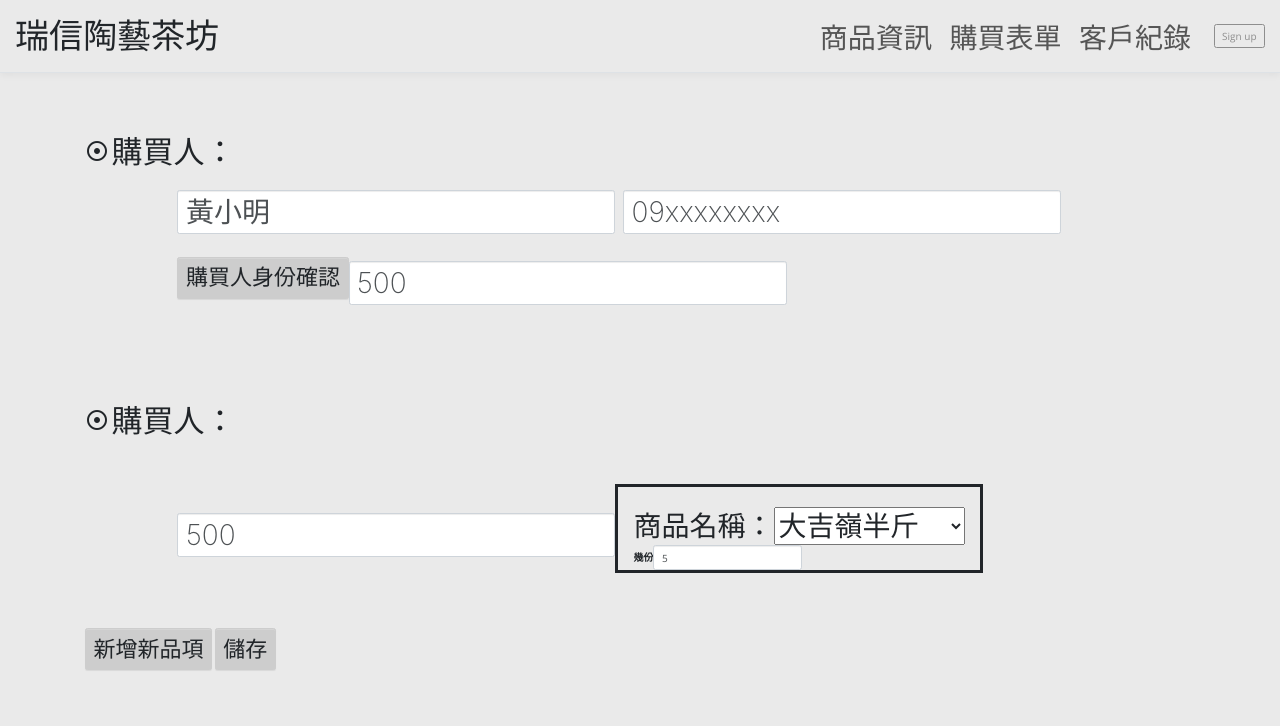
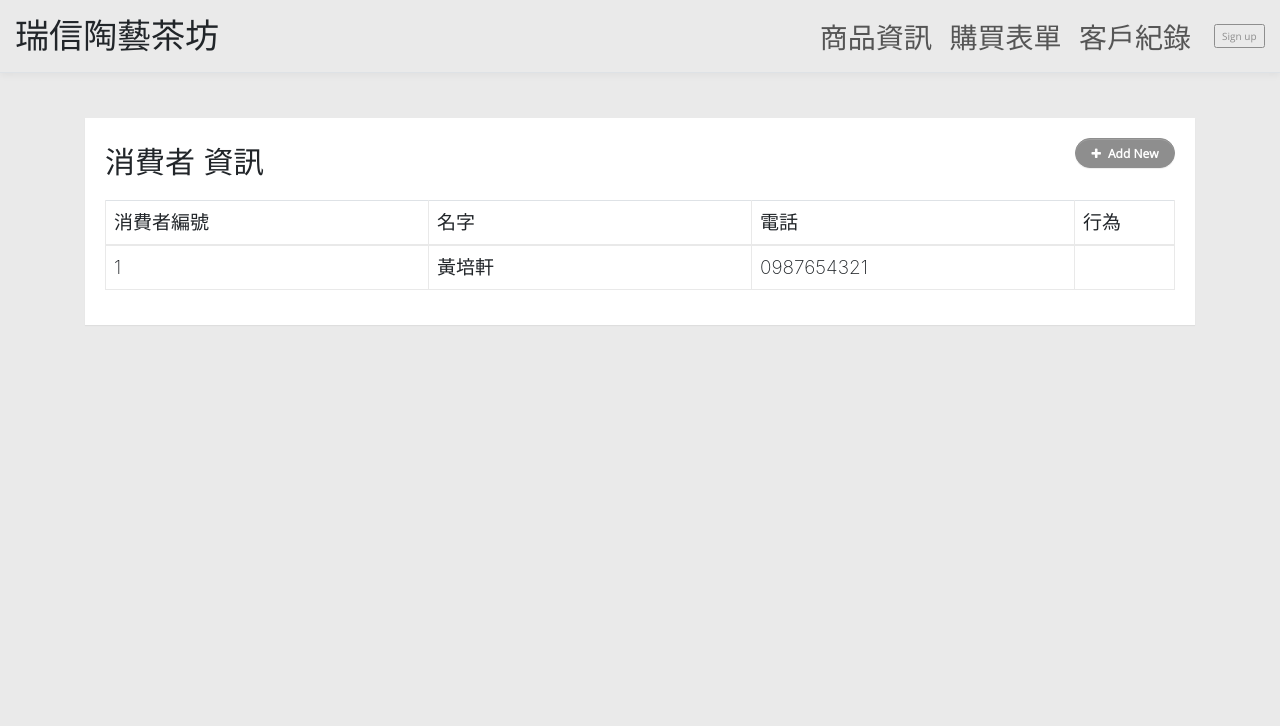
Before and after one commit to 19910101bacon/Tea_platform, a plain HTML site: page front_end/purchases/purchase.html in a window 1280 px wide. Drawn offline with nearby package versions, Linux system fonts and the light colour scheme.

Commit message:
Revise HTML links from Bacon

```diff
--- a/front_end/purchases/purchase.html
+++ b/front_end/purchases/purchase.html
@@ -18,12 +18,17 @@
   <link rel="stylesheet" href="../css/wireframe.css">
   <link rel="stylesheet" href="../css/style.css">
 
+  <script src="https://code.jquery.com/jquery-3.3.1.slim.min.js" integrity="sha384-q8i/X+965DzO0rT7abK41JStQIAqVgRVzpbzo5smXKp4YfRvH+8abtTE1Pi6jizo" crossorigin="anonymous"></script>
+  <script src="https://cdnjs.cloudflare.com/ajax/libs/popper.js/1.14.3/umd/popper.min.js" integrity="sha384-ZMP7rVo3mIykV+2+9J3UJ46jBk0WLaUAdn689aCwoqbBJiSnjAK/l8WvCWPIPm49" crossorigin="anonymous"></script>
+  <script src="https://stackpath.bootstrapcdn.com/bootstrap/4.1.3/js/bootstrap.min.js" integrity="sha384-ChfqqxuZUCnJSK3+MXmPNIyE6ZbWh2IMqE241rYiqJxyMiZ6OW/JmZQ5stwEULTy" crossorigin="anonymous"></script>
+  <script src="../js/javascript_customer.js"></script>
+  <script src="../js/javascript_style.js"></script>
 
 </head>
 
 <body class="bg-light">
   <div class="d-flex flex-column flex-md-row align-items-center p-3 mb-3 box-shadow border-bottom">
-    <h1 class="my-0 mr-md-auto font-weight-normal h1" style="" contenteditable="true"><b>瑞信陶藝茶坊</b></h1>
+    <a class="my-0 mr-md-auto font-weight-normal h1" href="../index.html"><b>瑞信陶藝茶坊</b></a>
     <nav class="my-2 my-md-0 mr-md-3">
       <a class="p-2 text-dark" href="../items/item.html" style="font-size:28px">商品資訊</a>
       <a class="p-2 text-dark" href="../purchases/purchase.html" style="font-size:28px">購買表單</a>
@@ -33,75 +38,50 @@
   </div>
 
 
-  <div class="py-5">
-    <div class="container">
-      <div class="row">
-        <div class="col-md-12">
-          <i class="material-icons">adjust</i>
-          <a class="h2"> 購買人：</a>
-          <form class="form-inline offset-xl-1">
-            <div class="form-group">
-              <input type="text" class="form-control h3" id="inputnameinline" placeholder="黃小明" style="height:120%"> </div>
-            <div class="form-group">
-              <input type="tel" class="form-control mx-2 h3" id="inputtellphoneinline" placeholder="09xxxxxxxx" style="height:120%"> </div>
-              <button type="button" class="btn btn-primary h5" id="customer-confirm">購買人身份確認</button>
-
-            <input type="text" class="form-control h3" id="inputmoney" placeholder="500" style="height:120%">
-          </form>
+  <div class="container">
+    <div class="table-wrapper">
+      <div class="table-title">
+        <div class="row">
+          <div class="col-sm-8">
+            <h2 style="font-size:30px">消費者 <b>資訊</b></h2>
+          </div>
+          <div class="col-sm-4">
+            <button type="button" class="btn btn-info add-new"><i class="fa fa-plus"></i> Add New</button>
+          </div>
         </div>
       </div>
+      <table class="table table-bordered">
+        <thead>
+          <tr>
+            <th class="col col1 h6" data-column="col1" >消費者編號</th>
+            <th class="col col2 h6" data-column="col2" >名字</th>
+            <th class="col col3 h6" data-column="col3" >電話</th>
+            <th class="col col3 h6" data-column="col4" >行為</th>
+          </tr>
+        </thead>
+        <tbody>
+          <tr>
+            <td class="col col1 h6" data-column="col1" >1</td>
+            <td class="col col2 h6" data-column="col2" >黃培軒</td>
+            <td class="col col3 h6" data-column="col3" >0987654321</td>
+            <td>
+              <a class="add" title="Add" data-toggle="tooltip"><i class="material-icons">&#xE03B;</i></a>
+              <a class="edit" title="Edit" data-toggle="tooltip"><i class="material-icons">&#xE254;</i></a>
+            </td>
+          </tr>
+
+        </tbody>
+      </table>
     </div>
   </div>
-
-  <div class="py-5">
-    <div class="container">
-      <div class="row">
-        <div class="col-md-12">
-          <i class="material-icons">adjust</i>
-          <a class="h2"> 購買人：</a>
-          <form class="form-inline offset-xl-1">
-            <input type="text" class="form-control h3" id="inputmoney" placeholder="500" style="height:120%">
 
 
 
 
-  <div class="py-5" id="container">
-    <div class="container" style="border-style: solid">
-      <div class="row">
-        <div class="col-md-12">
-          <form class="">
-
-            <div class="form-group">
-              <label class="h3" for="Cname">商品名稱：
-                <select name="Iname" id="Iname">
-                  <option class="h4" value="大吉嶺半斤">大吉嶺半斤</option>
-                  <option value="高山青茶二兩">高山青茶二兩</option>
-                </select>
-              </label>
-            </div>
-
-            <div class="form-group">
-              <label style="display: inline-block">幾份</label>
-              <input type="number" class="form-control" id="amount" placeholder="5">
-            </div>
-          </form>
-        </div>
-      </div>
-    </div>
-  </div>
-
-
-  <button type="button" class="btn btn-primary h5" id="Add">新增新品項</button>
-  <button type="button" class="btn btn-primary h5" id="Save">儲存</button>
 
 
 
 
-  <script src="https://code.jquery.com/jquery-3.3.1.slim.min.js" integrity="sha384-q8i/X+965DzO0rT7abK41JStQIAqVgRVzpbzo5smXKp4YfRvH+8abtTE1Pi6jizo" crossorigin="anonymous"></script>
-  <script src="https://cdnjs.cloudflare.com/ajax/libs/popper.js/1.14.3/umd/popper.min.js" integrity="sha384-ZMP7rVo3mIykV+2+9J3UJ46jBk0WLaUAdn689aCwoqbBJiSnjAK/l8WvCWPIPm49" crossorigin="anonymous"></script>
-  <script src="https://stackpath.bootstrapcdn.com/bootstrap/4.1.3/js/bootstrap.min.js" integrity="sha384-ChfqqxuZUCnJSK3+MXmPNIyE6ZbWh2IMqE241rYiqJxyMiZ6OW/JmZQ5stwEULTy" crossorigin="anonymous"></script>
-  <script src="../js/javascript_purchase.js"></script>
-  <script src="../js/javascript_style.js"></script>
-</body>
+  </body>
 
 </html>
```
Also changed, not shown: front_end/Items/item.html (+35 -55 lines), front_end/customers/customer.html (+7 -7 lines), front_end/index.html (+6 -5 lines), 1 other file.
